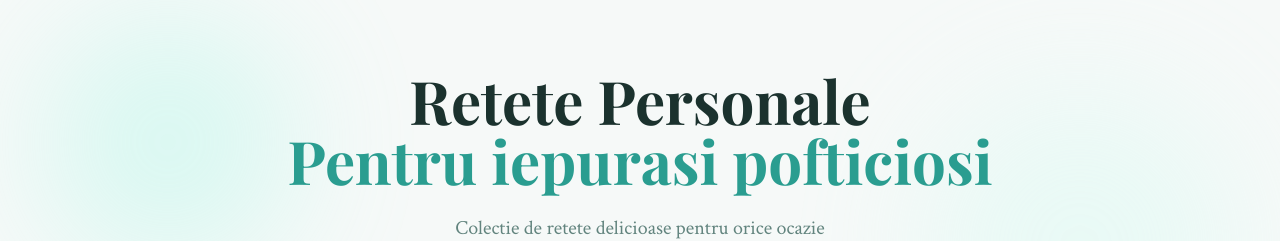
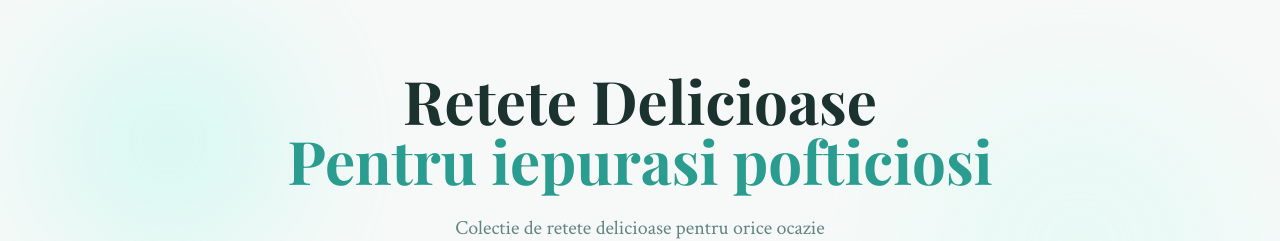
Before and after one commit to adrianmaciuc/retete-martioli-frontend, a React (Vite) app: page /external-recipes in a window 1280 px wide. Shown: the part 273-514 px from the top of the page. Built offline with nearby package versions, Linux system fonts and the light colour scheme; no server answers; the HTML template or start-up script is replaced by a standard one; a web font is replaced by a local one.

Commit message:
correct text on hero

```diff
--- a/src/pages/external-recipes.tsx
+++ b/src/pages/external-recipes.tsx
@@ -87,7 +87,7 @@ export default function ExternalRecipesPage() {
                 className="font-display text-4xl md:text-5xl lg:text-6xl font-bold text-foreground mb-6 text-balance"
                 data-testid="hero-title"
               >
-                Retete Personale
+                Retete Delicioase
                 <span
                   className="block text-primary"
                   data-testid="hero-subtitle-highlight"
```
